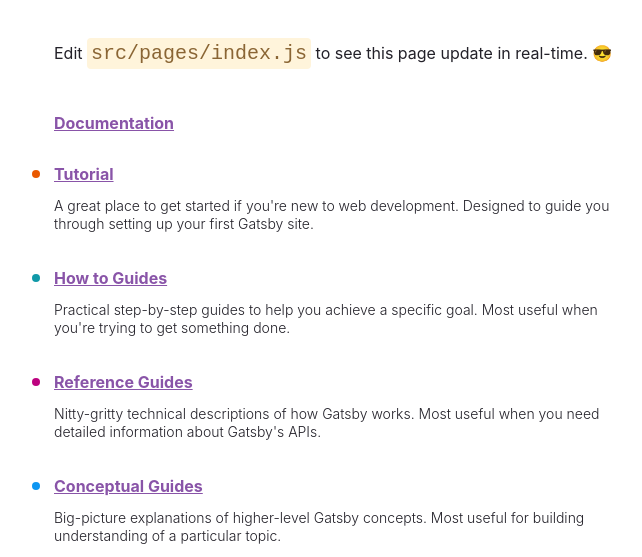
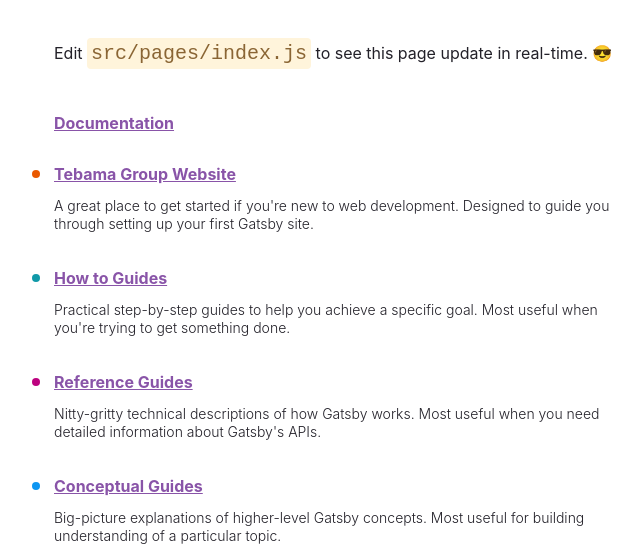
Before and after one commit to turbz/tebama-group-website, a Gatsby site: page / in a window 1280 px wide. Shown: the part 243-800 px from the top of the page, without its empty margins (50-692 px from the left). Built offline with nearby package versions, Linux system fonts and the light colour scheme; Gatsby itself is replaced by a stand-in of ours.

Commit message:
Changing Website Title

```diff
--- a/src/pages/index.js
+++ b/src/pages/index.js
@@ -79,7 +79,7 @@
 
 const links = [
   {
-    text: "Tutorial",
+    text: "Tebama Group Website",
     url: "https://www.gatsbyjs.com/docs/tutorial/",
     description:
       "A great place to get started if you're new to web development. Designed to guide you through setting up your first Gatsby site.",
```
